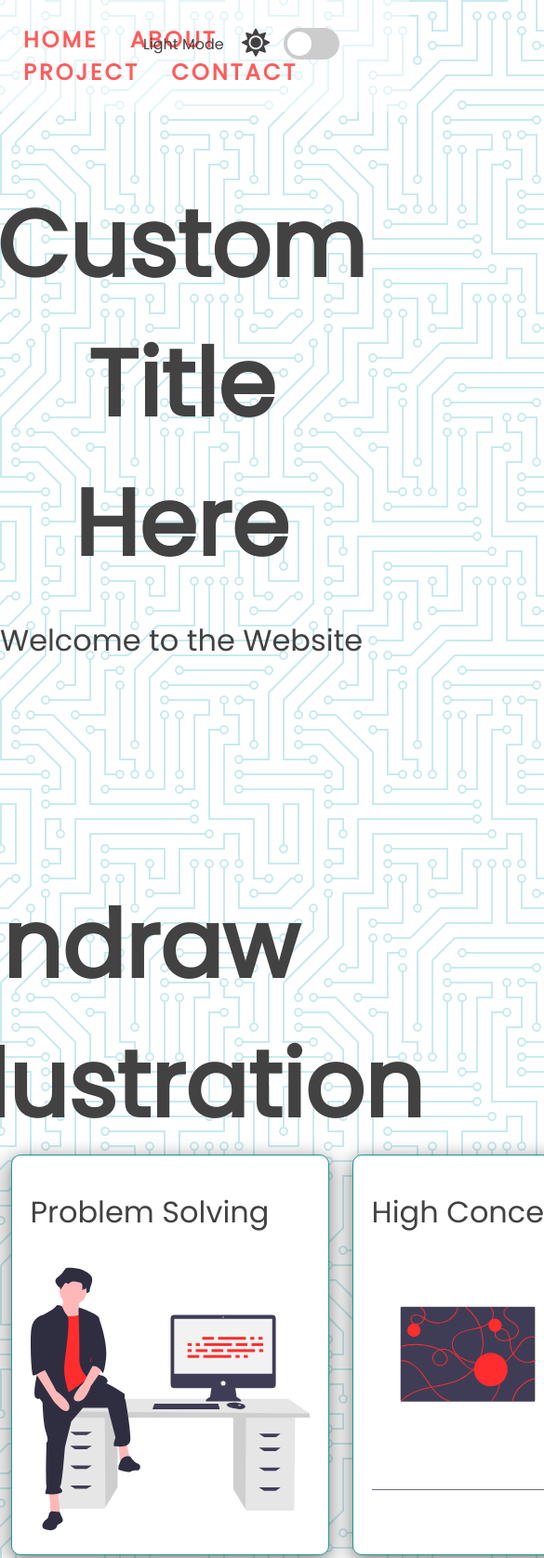
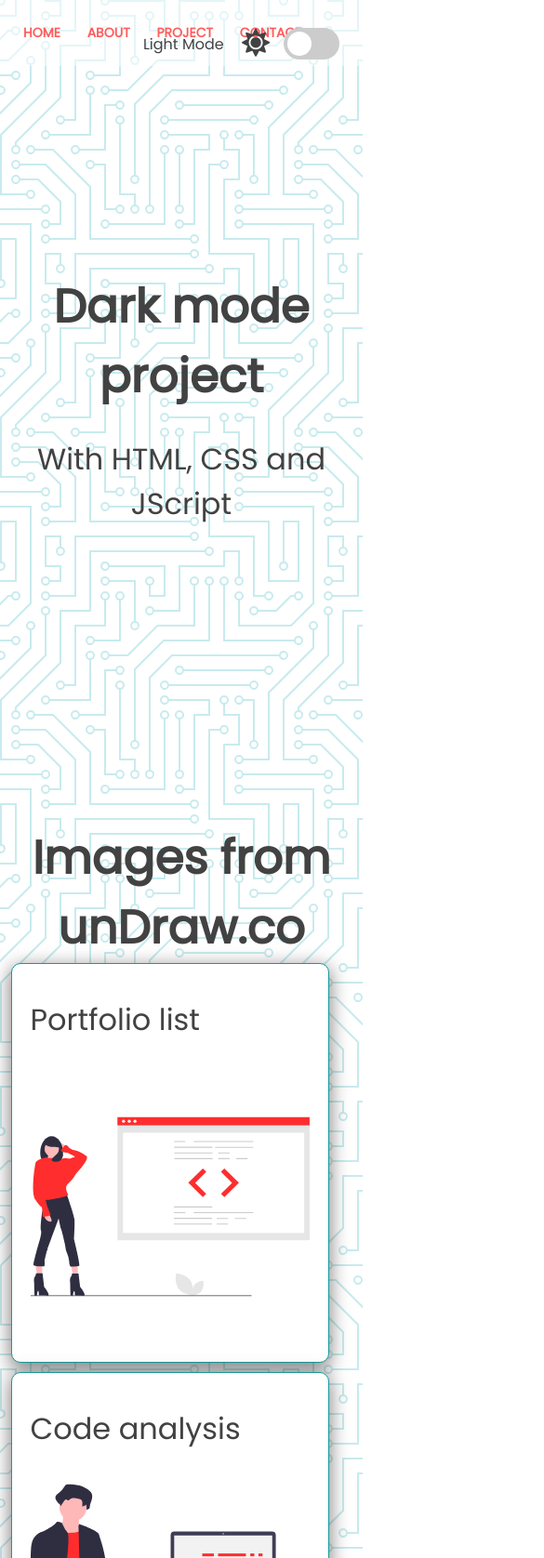
Before and after one commit to daniel-lopes-98435/JavaScriptDarkMode, a plain HTML site: page index.html in a window 390 px wide. Shown: the top 1676 px of the page at 93% size, 585 px wide, since content can reach past the window. Drawn offline with Linux system fonts and the light colour scheme.

Commit message:
Layout adjust

```diff
--- a/index.html
+++ b/index.html
@@ -27,23 +27,23 @@
     </nav>
     <section id="home">
         <div class="title-group">
-            <h1>Custom Title Here</h1>
-            <h2>Welcome to the Website</h2>
+            <h1>Dark mode project</h1>
+            <h2>With HTML, CSS and JScript</h2>
         </div>
     </section>
     <section id="about">
-        <h1>Undraw Illustration</h1>
+        <h1>Images from unDraw.co</h1>
         <div class="about-container">
             <div class="image-container">
-                <h2>Web Innovation</h2>
+                <h2>Portfolio list</h2>
                 <img src="img/undraw_proud_coder_light.svg" alt="Proude Coder" id="image1">
             </div>
             <div class="image-container">
-                <h2>Problem Solving</h2>
+                <h2>Code analysis</h2>
                 <img src="img/undraw_feeling_proud_light.svg" alt="Feeling Coder" id="image2">
             </div>
             <div class="image-container">
-                <h2>High Concept</h2>
+                <h2>New Concept</h2>
                 <img src="img/undraw_conceptual_idea_light.svg" alt="Conceptua idea" id="image3">
             </div>
         </div>
--- a/style.css
+++ b/style.css
@@ -256,3 +256,31 @@ input:checked + .slider::before {
   font-size: 30px;
   margin-right: 5px;
 }
+
+@media screen and (max-width: 1000px) {
+
+  #nav{
+    font-size: 14px;
+    letter-spacing: 0;
+  }
+  .theme-switch-wrapper{
+    font-size: .5rem;
+  }
+
+  .theme-switch input {
+    width: 50px;
+    height: 20px;
+  }
+
+  h1{
+    font-size: 50px;
+    text-align: center;
+  }
+  .about-container {
+    display: flex;
+    flex-direction: column;
+  }
+  .image-container{
+    margin-bottom: 10px
+  };
+}
```
